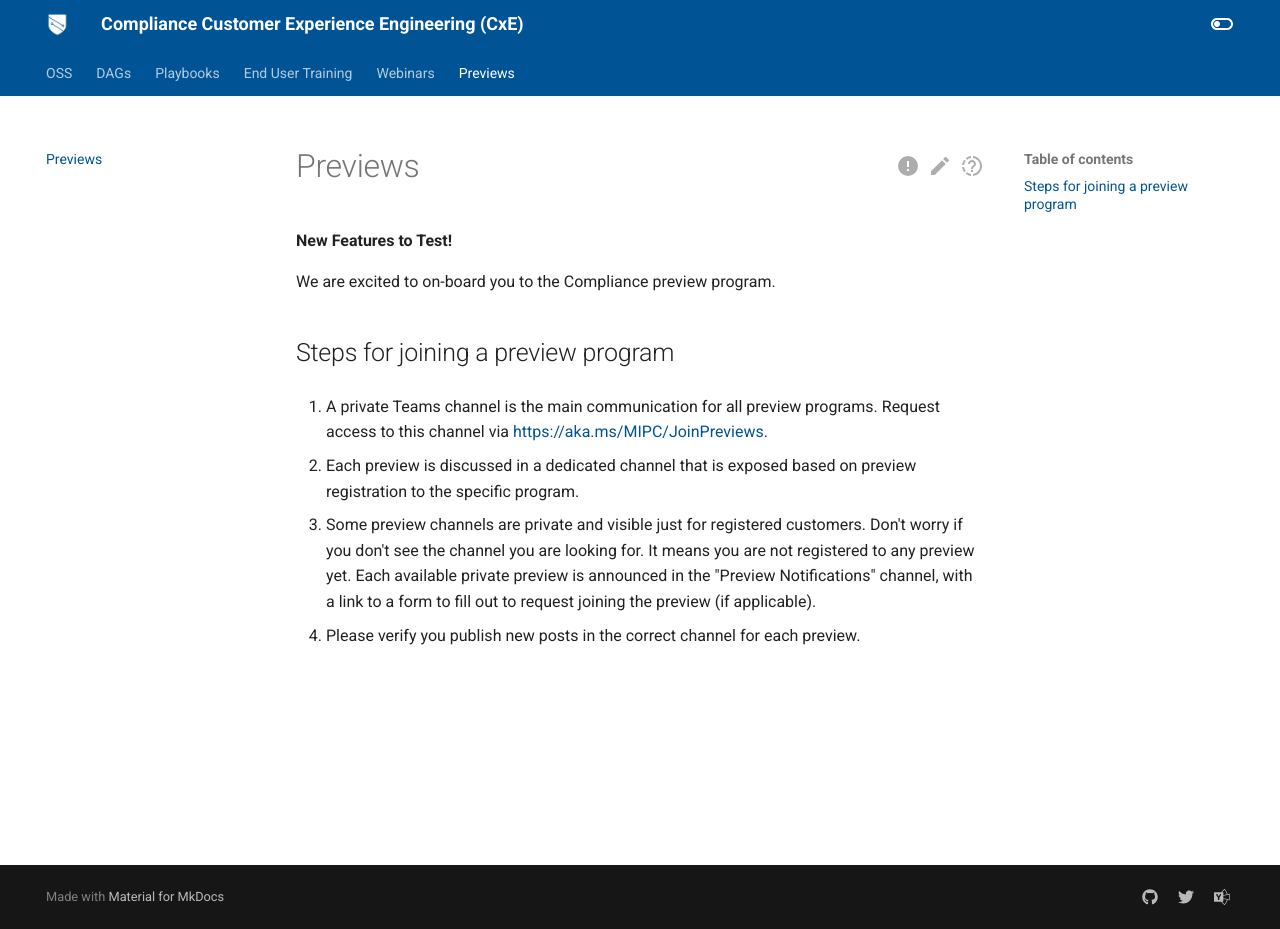
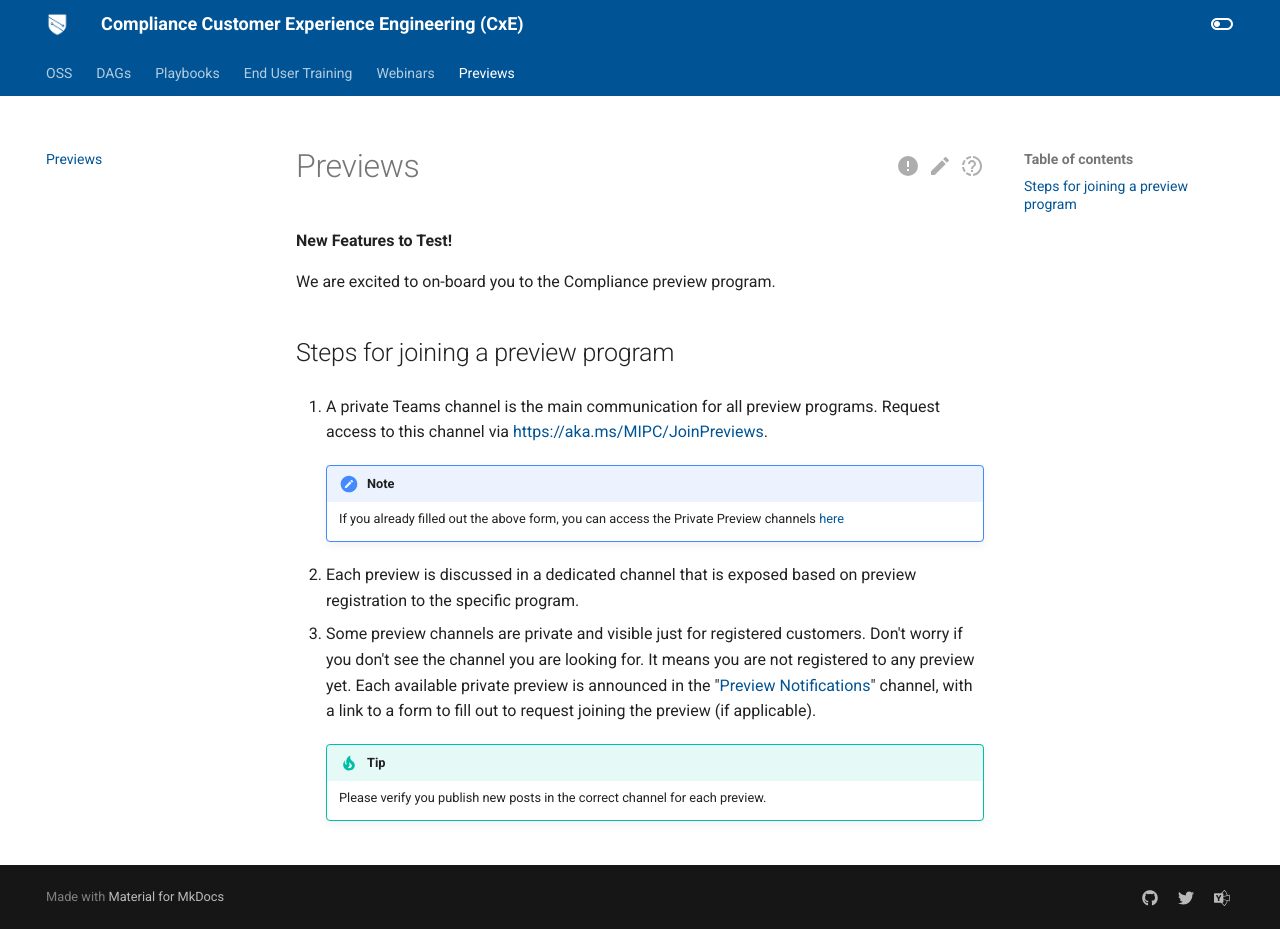
Before and after one commit to microsoft/ComplianceCxE, an MkDocs documentation site: the page built from docs/previews.md, in a window 1280 px wide and 929 px high. Built offline with MkDocs 1.6.1 and Material for MkDocs 9.7.7, drawn with Linux system fonts in a browser that asks for light colours; comment, search, counter and statistics services are not loaded; old or Windows-style settings are respelled for this version of MkDocs.

Commit message:
fix previews page

```diff
--- a/docs/previews.md
+++ b/docs/previews.md
@@ -12,8 +12,12 @@
 
 1. A private Teams channel is the main communication for all preview programs. Request access to this channel via [https://aka.ms/MIPC/JoinPreviews](https://aka.ms/MIPC/JoinPreviews).
 
+    !!! note
+        If you already filled out the above form, you can access the Private Preview channels [here](https://teams.microsoft.com/l/channel/19%3a36bc25d36f4d45ee90c7fd291e87935e%40thread.tacv2/Preview%2520Notifications?groupId=0ba02037-44ce-4103-848b-69de5d3a74f4&tenantId=72f988bf-86f1-41af-91ab-2d7cd011db47)
+
 1. Each preview is discussed in a dedicated channel that is exposed based on preview registration to the specific program.
 
-1. Some preview channels are private and visible just for registered customers. Don't worry if you don't see the channel you are looking for. It means you are not registered to any preview yet. Each available private preview is announced in the "Preview Notifications" channel, with a link to a form to fill out to request joining the preview (if applicable).
+1. Some preview channels are private and visible just for registered customers. Don't worry if you don't see the channel you are looking for. It means you are not registered to any preview yet. Each available private preview is announced in the "[Preview Notifications](https://teams.microsoft.com/l/channel/19%3a36bc25d36f4d45ee90c7fd291e87935e%40thread.tacv2/Preview%2520Notifications?groupId=0ba02037-44ce-4103-848b-69de5d3a74f4&tenantId=72f988bf-86f1-41af-91ab-2d7cd011db47)" channel, with a link to a form to fill out to request joining the preview (if applicable).
 
-1. Please verify you publish new posts in the correct channel for each preview.
+    !!! tip
+        Please verify you publish new posts in the correct channel for each preview.
--- a/mkdocs.yml
+++ b/mkdocs.yml
@@ -86,5 +86,8 @@
 markdown_extensions:
   - toc:
       permalink: ⚓︎
+  - admonition
+  - pymdownx.details
+  - pymdownx.superfences
 plugins:
   - search
```
